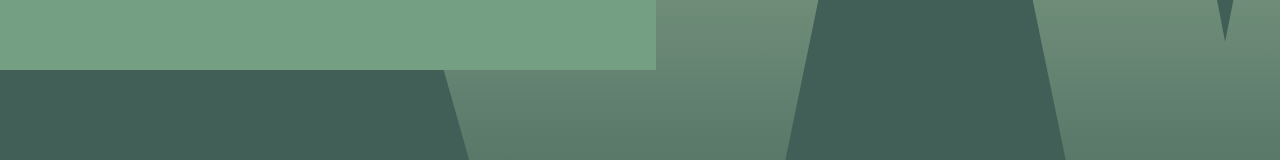
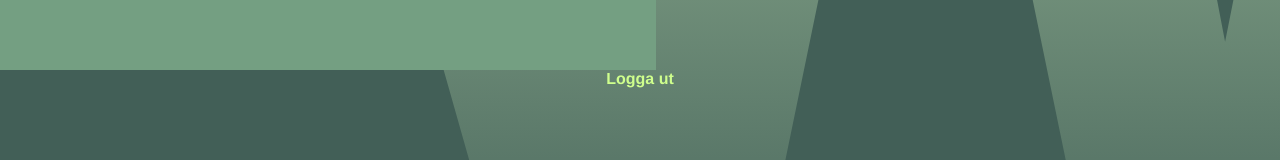
Before and after one commit to andreasrein/Wordsmith, a Vue app: page /login in a window 1280 px wide. Shown: the part 730-890 px from the top of the page. Built offline with nearby package versions, Linux system fonts and the light colour scheme.

Commit message:
Add logout button

```diff
--- a/src/App.vue
+++ b/src/App.vue
@@ -1,23 +1,30 @@
 <template>
-  <header></header>
-  <main>
-    <RouterView />
-  </main>
+  <div class="app-wrapper">
+    <main>
+      <RouterView />
+    </main>
+    <Footer />
+  </div>
 </template>
 
 <script>
 import './styles/index.scss';
 import { RouterView } from 'vue-router';
+import Footer from '@/components/Footer.vue'
 
 export default {
-  components: { RouterView },
-  data () {
-    return {
-      loading: false
-    }
+  components: {
+    RouterView,
+    Footer
   },
   created () {
     this.$store.dispatch('auth/checkIfAuthorized')
   }
 }
 </script>
+<style lang="scss">
+  .app-wrapper {
+    display: flex;
+    flex-direction: column;
+  }
+</style>
--- /dev/null
+++ b/src/components/Footer.vue
@@ -0,0 +1,30 @@
+<template>
+  <footer class="footer">
+    <button
+      type="button"
+      class="minor minor--green"
+      @click="handleLogout">
+      Logga ut
+    </button>
+  </footer>
+</template>
+
+<script>
+export default {
+  name: 'Footer',
+  methods: {
+    handleLogout() {
+      this.$store.commit('auth/LOGOUT')
+    }
+  }
+}
+</script>
+
+<style lang="scss">
+  .footer {
+    height: 100%;
+    display: flex;
+    justify-content: center;
+    align-items: center;
+  }
+</style>
--- a/src/styles/_buttons.scss
+++ b/src/styles/_buttons.scss
@@ -3,7 +3,7 @@ button {
   font-weight: bold;
   cursor: pointer;
   border: none;
-  transition: background-color 0.2s ease-in-out;
+  transition: background-color .2s ease-in-out, transform .2s ease-in-out;
   &[disabled] {
     background-color: rgba($green-4, 0.4);
     color: rgba($black, 0.4);
@@ -26,5 +26,14 @@ button {
     display: flex;
     align-items: center;
     justify-content: center;
+    &:hover {
+      transform: scale(1.2);
+    }
+    &:active {
+      transform: scale(1);
+    }
+    &--green {
+      color: $green-4;
+    }
   }
 }
```
